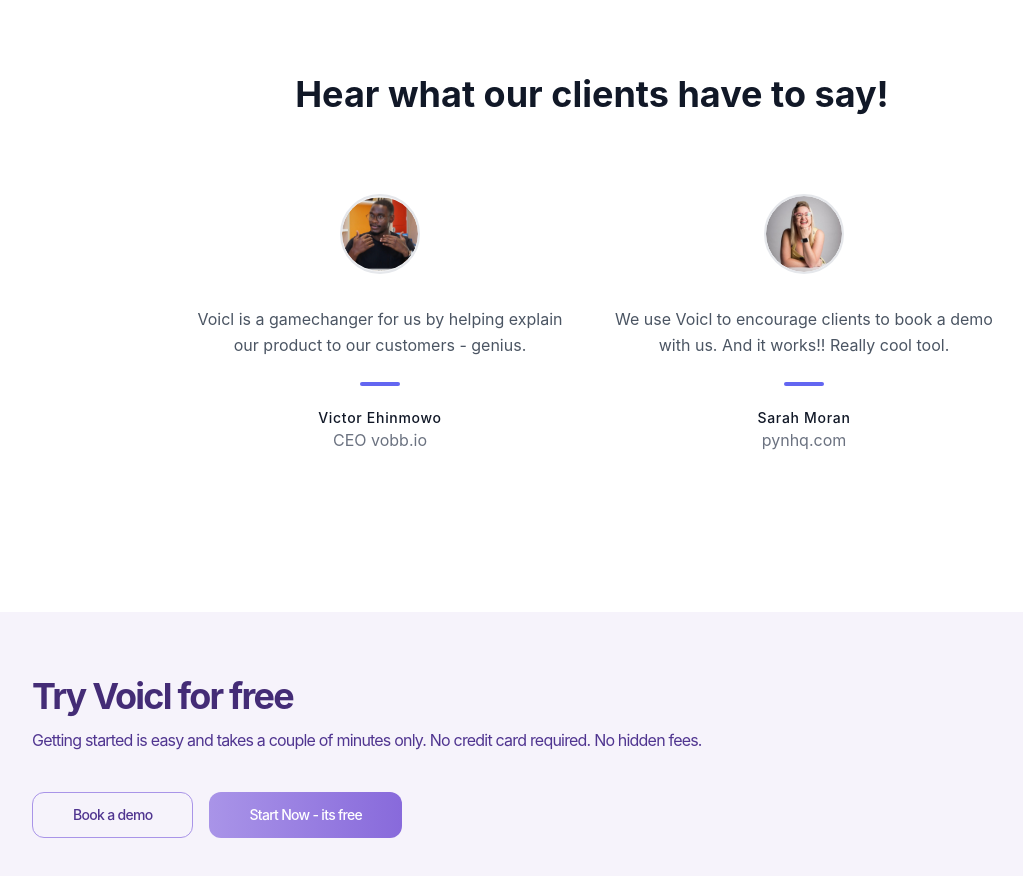
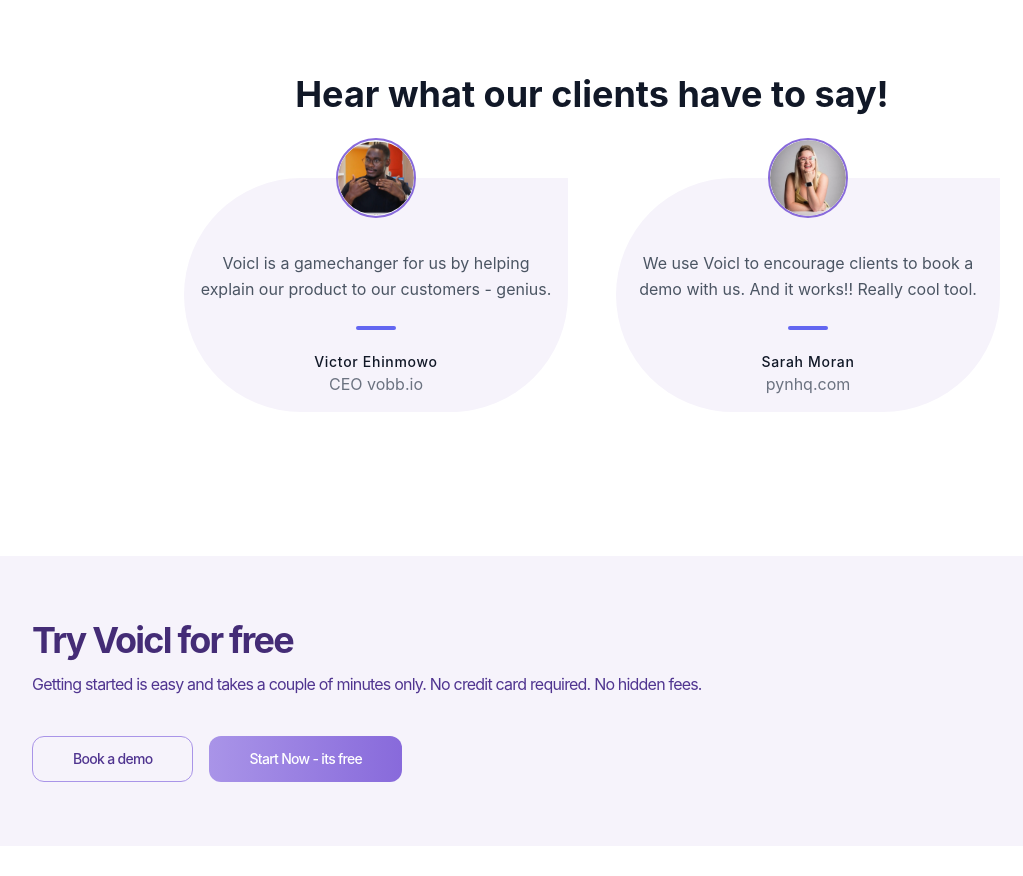
Before and after one commit to zarghamkhandev/bionic-reads, a Next.js app: page / in a window 1280 px wide. Shown: the part 3400-4276 px from the top of the page, without its empty margins (48-1071 px from the left). Built offline with nearby package versions, Linux system fonts and the light colour scheme.

Commit message:
adjusted testimonials

```diff
--- a/components/Testimonials.tsx
+++ b/components/Testimonials.tsx
@@ -11,13 +11,19 @@
 
       <div className="px-5 pt-16 ">
         <div className="flex flex-wrap justify-center -m-4">
-          <div className="p-4 mb-6 lg:w-1/3 lg:mb-0">
-            <div className="h-full text-center">
+          <div
+            className="relative flex flex-col h-full p-4 mx-6 mb-16 bg-our-100 w-96 lg:mb-0"
+            style={{
+              borderRadius: "600000px",
+              borderTopRightRadius: "20px",
+            }}
+          >
             <img
               alt="testimonial"
-                className="inline-block object-cover object-center w-20 h-20 mb-8 bg-gray-100 border-2 border-gray-200 rounded-full"
+              className="inline-block object-cover object-center w-20 h-20 mx-auto mb-8 bg-gray-100 border-2 rounded-full border-our-600 -mt-14 "
               src="/77.svg"
             />
+            <div className="h-full text-center">
               <p className="leading-relaxed">
                 Voicl is a gamechanger for us by helping explain our product to
                 our customers - genius.
@@ -29,13 +35,19 @@
               <p className="text-gray-500">CEO vobb.io</p>
             </div>
           </div>
-          <div className="p-4 mb-6 lg:w-1/3 lg:mb-0">
-            <div className="h-full text-center">
+          <div
+            className="relative flex flex-col h-full p-4 mx-6 mb-6 bg-our-100 w-96 lg:mb-0"
+            style={{
+              borderRadius: "600000px",
+              borderTopRightRadius: "20px",
+            }}
+          >
             <img
               alt="testimonial"
-                className="inline-block object-cover object-center w-20 h-20 mb-8 bg-gray-100 border-2 border-gray-200 rounded-full"
+              className="inline-block object-cover object-center w-20 h-20 mx-auto mb-8 bg-gray-100 border-2 rounded-full border-our-600 -mt-14 "
               src="/78.svg"
             />
+            <div className="h-full text-center">
               <p className="leading-relaxed">
                 We use Voicl to encourage clients to book a demo with us. And it
                 works!! Really cool tool.
```
Lines whose indentation alone changed are shown as unchanged.
